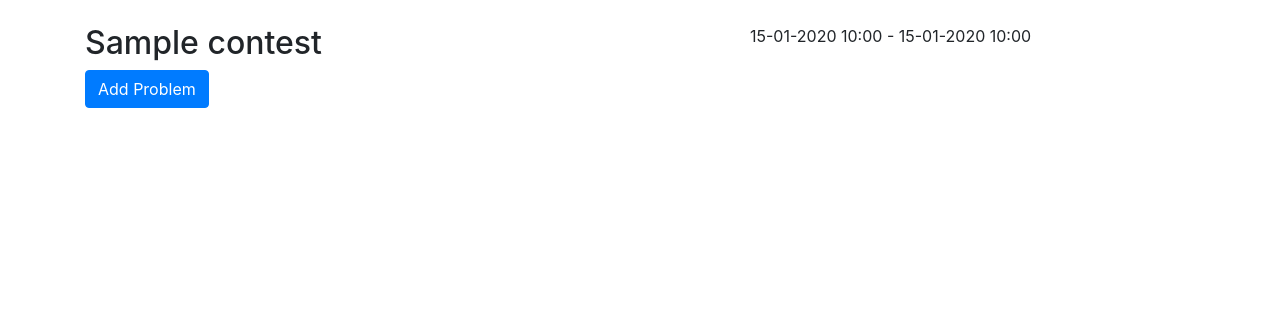
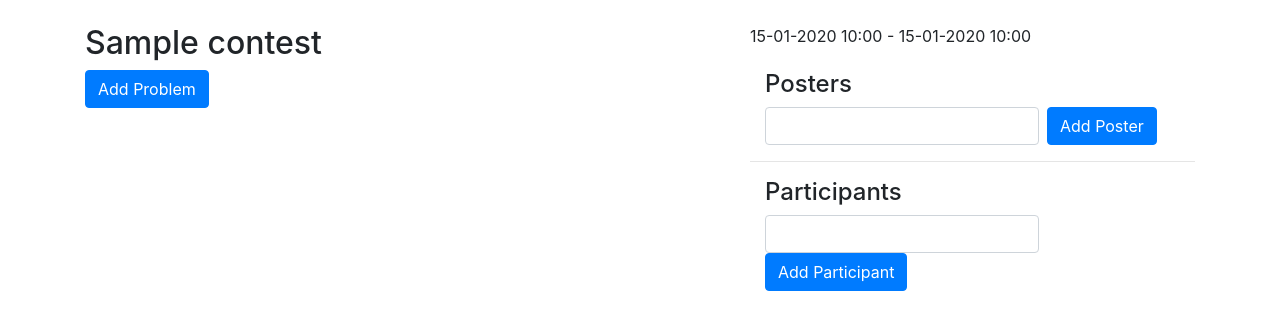
Before and after one commit to vbsinha/autojudge, a Django app: page /judge/contest/1/ in a window 1280 px wide. Shown: the part 58-388 px from the top of the page. Run offline with Django 3.2, Linux system fonts and the light colour scheme; tables that the repository leaves empty hold one stand-in row (values such as "Sample post"); some libraries are stand-ins or nearby versions.

Commit message:
Add form to add poster, participant. Create problem detail view
Signed-off-by: Prateek Kumar <prateek@prateekkumar.in>

```diff
--- a/judge/handler.py
+++ b/judge/handler.py
@@ -105,13 +105,13 @@ def update_problem(code, name=None, statement=None, input_format=None,
         raise Exception('{} code does not exist.'.format(code))
 
 
-def process_person(email, rank):
+def process_person(email, rank=0):
     """
     Process a new Person
     Nullable Fields: rank
     """
     if rank is None:
-        rank = 10
+        rank = 0
     try:
         p = models.Person(email=email, rank=rank)
         p.save()
--- a/judge/templates/judge/contest_detail.html
+++ b/judge/templates/judge/contest_detail.html
@@ -1,11 +1,46 @@
 {% extends 'judge/base.html' %}
 
 {% block content %}
+
 <div class="row">
-    <div class="col-12 col-md-7"><h2>{{ contest.name }}</h2></div>
+    <div class="col-12 col-md-7">
+        <h2>{{ contest.name }}</h2>
+    </div>
     <div class="col-12 col-md-5">{{ contest_start }} - {{ contest_end }}</div>
 </div>
 
-<!-- TODO List all the problems here -->
-<a class="btn btn-primary" href="{% url 'judge:new_problem' contest.pk %}">Add Problem</a>
+
+<div class="row">
+    <div class="col-12 col-md-7">
+
+        <!-- TODO List all the problems here -->
+        <a class="btn btn-primary" href="{% url 'judge:new_problem' contest.pk %}">Add Problem</a>
+    </div>
+    <div class="col-12 col-md-5">
+        <div class="col-12">
+            <h4>Posters</h4>
+            <form action="{% url 'judge:contest_add_poster' contest.pk %}" method="POST" class="form-inline">
+                {% csrf_token %}
+                <div class="form-group mr-2">
+                    <input type="text" class="form-control" name="email">
+                </div>
+                <input type="submit" class="btn btn-primary" value="Add Poster">
+            </form>
+            <!-- TODO List all posters -->
+        </div>
+        <hr>
+        <div class="col-12">
+            <h4>Participants</h4>
+            <form action="{% url 'judge:contest_add_participant' contest.pk %}" method="POST" class="form-inline">
+                {% csrf_token %}
+                <div class="form-group mr-2">
+                    <input type="text" class="form-control" name="email">
+                </div>
+                <input type="submit" class="btn btn-primary" value="Add Participant">
+            </form>
+            <!-- TODO List all participants -->
+        </div>
+    </div>
+</div>
+
 {% endblock %}
--- a/judge/urls.py
+++ b/judge/urls.py
@@ -13,5 +13,11 @@ urlpatterns = [
     path('auth/', include('social_django.urls', namespace='social')),
     path('contest/new/', views.new_contest, name='new_contest'),
     path('contest/<int:contest_id>/', views.contest_detail, name='contest_detail'),
-    path('contest/<int:contest_id>/problem/new/', views.new_problem, name='new_problem'),
+    path('contest/<int:contest_id>/problem/new/',
+         views.new_problem, name='new_problem'),
+    path('problem/<str:problem_id>/', views.problem_detail, name='problem_detail'),
+    path('contest/<int:contest_id>/poster/new/',
+         views.add_poster, name='contest_add_poster'),
+    path('contest/<int:contest_id>/participant/new/',
+         views.add_participant, name='contest_add_participant'),
 ]
--- a/judge/views.py
+++ b/judge/views.py
@@ -1,5 +1,3 @@
-from django.http import HttpResponse
-from django.urls import reverse
 from django.shortcuts import render, redirect, get_object_or_404
 from datetime import timedelta
 
@@ -11,6 +9,8 @@ from . import handler
 
 def index(request):
     context = {}
+    if request.user.is_authenticated:
+        handler.process_person(request.user.email)
     return render(request, 'judge/index.html', context)
 
 
@@ -30,12 +30,32 @@ def new_contest(request):
         return render(request, 'judge/new_contest.html', context)
 
 
+def add_poster(request, contest_id, permission=True):
+    # TODO Error handling
+    if request.method == 'POST':
+        status, err = handler.add_person_to_contest(request.POST['email'], contest_id, permission)
+        if status:
+            return redirect(request.META['HTTP_REFERER'])
+    return redirect(request.META['HTTP_REFERER'])
+
+
+def add_participant(request, contest_id):
+    return add_poster(request, contest_id, False)
+
+
 def contest_detail(request, contest_id):
     contest = get_object_or_404(Contest, pk=contest_id)
     return render(request, 'judge/contest_detail.html', {
         'contest': contest,
         'contest_start': contest.start_datetime.strftime('%d-%m-%Y %H:%M'),
         'contest_end': contest.end_datetime.strftime('%d-%m-%Y %H:%M'),
+    })
+
+
+def problem_detail(request, problem_id):
+    problem = get_object_or_404(Problem, pk=problem_id)
+    return render(request, 'judge/problem_detail.html', {
+        'problem': problem,
     })
 
 
@@ -49,15 +69,20 @@ def new_problem(request, contest_id):
                                    request.POST['input_format'],
                                    request.POST['output_format'],
                                    request.POST['difficulty'],
-                                   timedelta(milliseconds=int(request.POST['time_limit'])),
+                                   timedelta(milliseconds=int(
+                                       request.POST['time_limit'])),
                                    request.POST['memory_limit'],
                                    request.POST['file_format'],
-                                   request.FILES.get('start_code'),  # Nullable field
+                                   # Nullable field
+                                   request.FILES.get('start_code'),
                                    request.POST['max_score'],
-                                   request.FILES.get('compilation_script'),  # Nullable field
-                                   request.FILES.get('test_script'),  # Nullable field
+                                   # Nullable field
+                                   request.FILES.get('compilation_script'),
+                                   # Nullable field
+                                   request.FILES.get('test_script'),
                                    request.FILES.get('setter_solution')):  # Nullable field
-            contest.contestproblem_set.create(problem=Problem.objects.get(pk=request.POST['code']))
+            contest.contestproblem_set.create(
+                problem=Problem.objects.get(pk=request.POST['code']))
             return redirect('/judge/contest/{}/'.format(contest_id))
         else:
             context = {'error_msg': 'Could not create new problem',
```
Also changed, not shown: judge/templates/judge/problem_detail.html (added, +11 -0 lines), judge/migrations/0001_initial.py.
